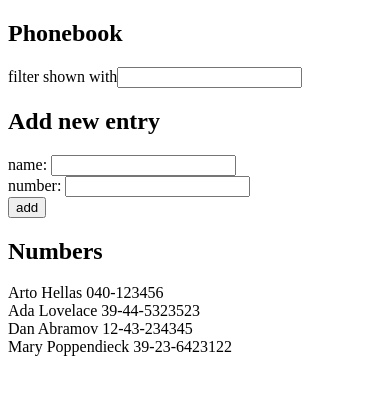
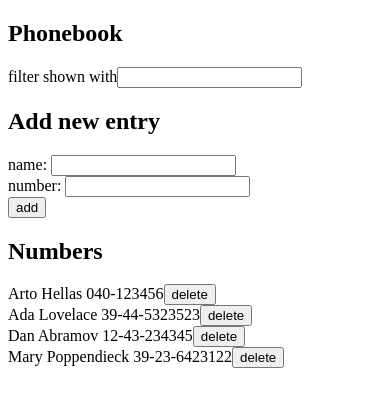
Before and after one commit to cfreundl/fullstackopen, a React (Create React App) app in the folder part2/phonebook/: page / in a window 390 px wide. Shown: the top 406 px of the page. Built offline with nearby package versions, Linux system fonts and the light colour scheme; data requests are answered from the project's data file.

Commit message:
Exercise 2.17
phonebook step 9

```diff
--- a/part2/phonebook/src/App.js
+++ b/part2/phonebook/src/App.js
@@ -51,6 +51,16 @@ const App = () => {
     }
   }
 
+  const deleteEntry = (id, name) => {
+    if (window.confirm(`Delete ${name}?`)) {
+      phonebookService
+        .remove(id)
+        .then(response => {
+          setPersons(persons.filter((person) => person.id !== id))
+        })
+    }
+  }
+
   return (
     <div>
       <h2>Phonebook</h2>
@@ -65,7 +75,11 @@ const App = () => {
         addName={addName}
       />
       <h2>Numbers</h2>
-      <Persons persons={persons} filterText={filterText} />
+      <Persons
+        persons={persons}
+        filterText={filterText}
+        deleteEntry={deleteEntry}
+      />
     </div>
   )
 }
--- a/part2/phonebook/src/Persons.js
+++ b/part2/phonebook/src/Persons.js
@@ -1,6 +1,6 @@
 import React from 'react'
 
-const Persons = ({ persons, filterText }) => {
+const Persons = ({ persons, filterText, deleteEntry }) => {
   const filterCaseInsensitiveBy = (searchFor) => (
     (person) => person.name.toLowerCase()
       .includes(searchFor.toLowerCase())
@@ -10,7 +10,10 @@ const Persons = ({ persons, filterText }) => {
     <div>
       {persons.filter(filterCaseInsensitiveBy(filterText))
         .map((person, index) =>
-          <div key={index}>{person.name} {person.number}</div>
+          <div key={index}>
+            {person.name} {person.number}
+            <button onClick={() => deleteEntry(person.id, person.name)}>delete</button>
+          </div>
         )}
     </div>
   )
--- a/part2/phonebook/src/services/phonebook.js
+++ b/part2/phonebook/src/services/phonebook.js
@@ -11,4 +11,9 @@ const add = newObject => {
     return request.then(response => response.data)
 }
 
-export default { getAll, add }
+const remove = id => {
+    const request = axios.delete(`${baseUrl}/${id}`)
+    return request
+}
+
+export default { getAll, add, remove }
```
